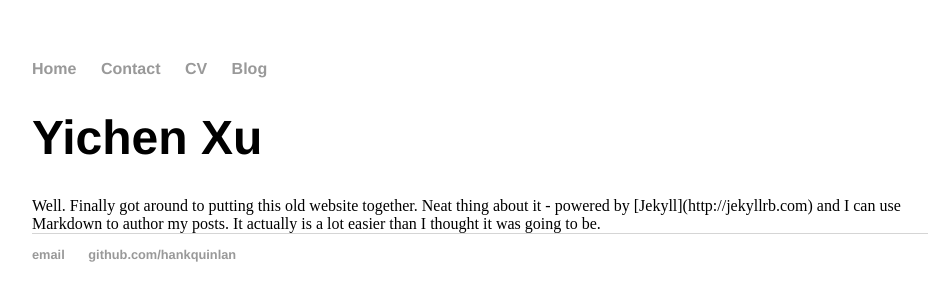
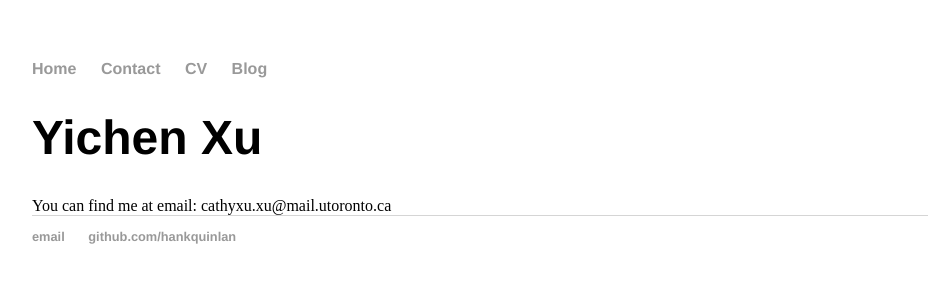
Before and after one commit to black12348602/black12348602.github.io, a Jekyll site: the page built from contact/index.html, in a window 1280 px wide. Shown: the top 301 px of the page, without its empty margins (160-1091 px from the left). Built offline with Jekyll 4.4.1, drawn with Linux system fonts in a browser that asks for light colours.

Commit message:
Update index.html

```diff
--- a/contact/index.html
+++ b/contact/index.html
@@ -2,4 +2,5 @@
 layout: post
 title: Yichen Xu
 ---
-Well. Finally got around to putting this old website together. Neat thing about it - powered by [Jekyll](http://jekyllrb.com) and I can use Markdown to author my posts. It actually is a lot easier than I thought it was going to be.
+You can find me at
+email: cathyxu.xu@mail.utoronto.ca
```
